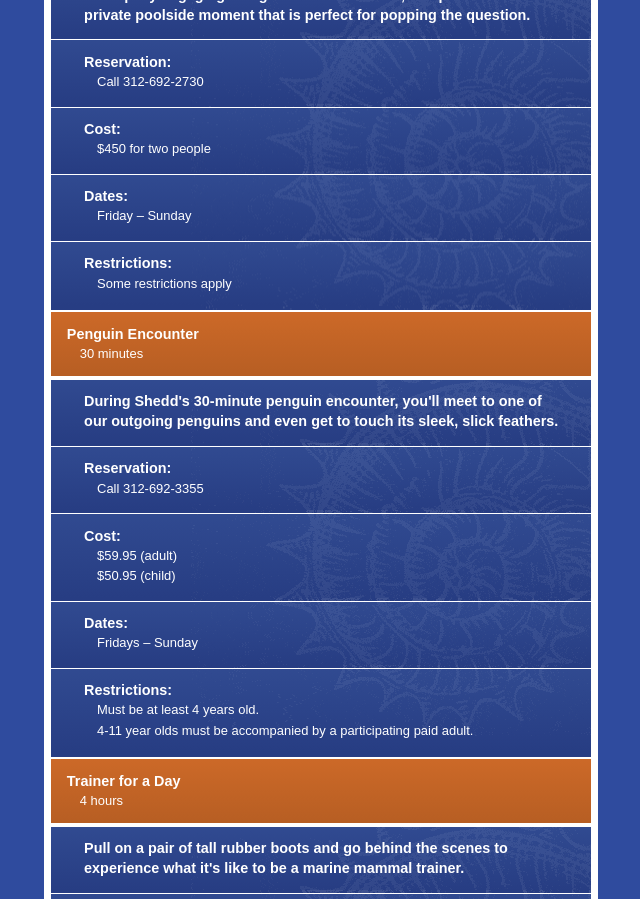
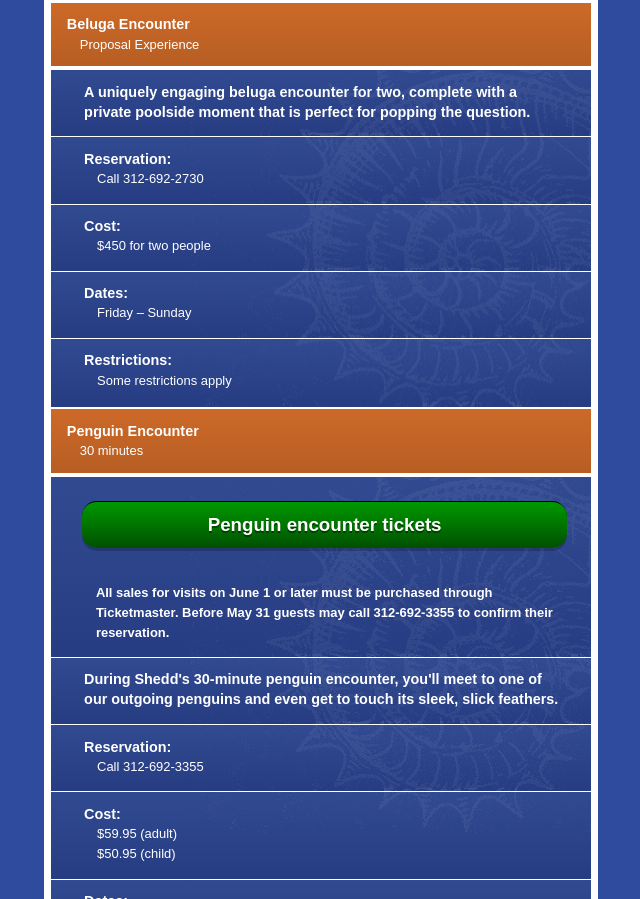
Before and after one commit to jgillen32/com-sheddaquarium-mobi, a plain HTML site: page experiences.html in a window 1280 px wide. Shown: the part 1136-2035 px from the top of the page, without its empty margins (319-959 px from the left). Drawn offline with Linux system fonts and the light colour scheme.

Commit message:
Shedd Experience updates and new ticket purchase options

```diff
--- a/experiences.html
+++ b/experiences.html
@@ -56,6 +56,9 @@ setTimeout('document.location = "' + link.href + '"', 100);
 					</p>
 				</li>
 				<ul id="ee-behind">
+                    <li>
+                        <a href="http://www.ticketmaster.com/Shedd-Aquarium-Behind-the-Scenes-Tours-tickets/artist/1828207?brand=shedd" class="button" onClick="recordOutboundLink(this, 'Tickets', 'tm_BehindScene', 'Behind Scenes',1);return false;">Behind the scene tours tickets</a>
+                    </li>
 					<li>
 						<p>See Shedd from the perspective of our animal care staff during a 50-minute guided behind-the-scenes tour. </p>
 					</li>
@@ -146,6 +149,10 @@ setTimeout('document.location = "' + link.href + '"', 100);
 					</p>
 				</li>
 				<ul id="ee-penguin">
+                    <li>
+                        <a href="http://www.ticketmaster.com/Shedd-Aquarium-Penguin-Encounter-tickets/artist/1855723?brand=shedd" class="button" onClick="recordOutboundLink(this, 'Tickets', 'tm_Penguin', 'Penguin Encounter',1);return false;">Penguin encounter tickets</a>
+                        <span><p>All sales for visits on June 1 or later must be purchased through Ticketmaster. Before May 31 guests may call 312-692-3355 to confirm their reservation.</p></span>
+                    </li>
 					<li>
 						<p>During Shedd's 30-minute penguin encounter, you'll meet to one of our outgoing penguins and even get to touch its sleek, slick feathers.</p>
 					</li>
```
